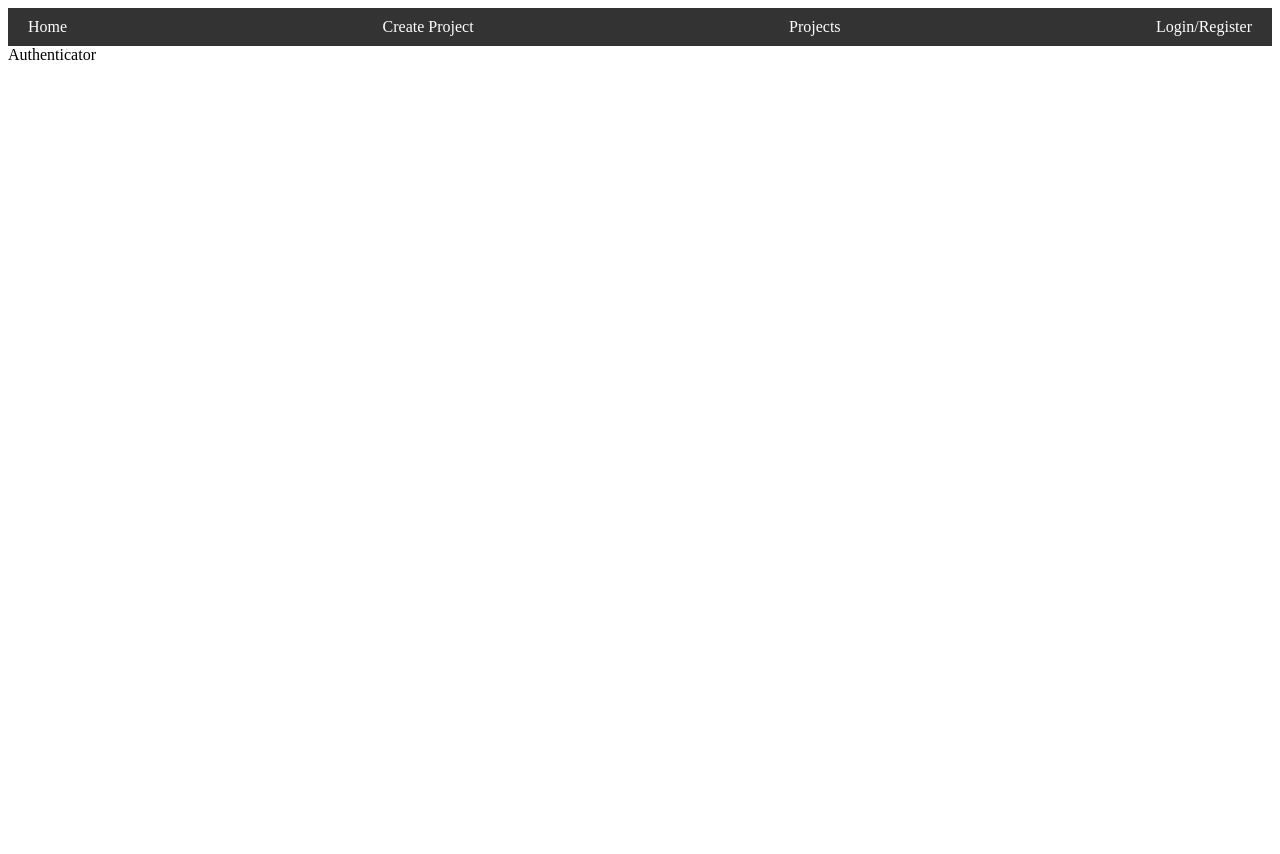
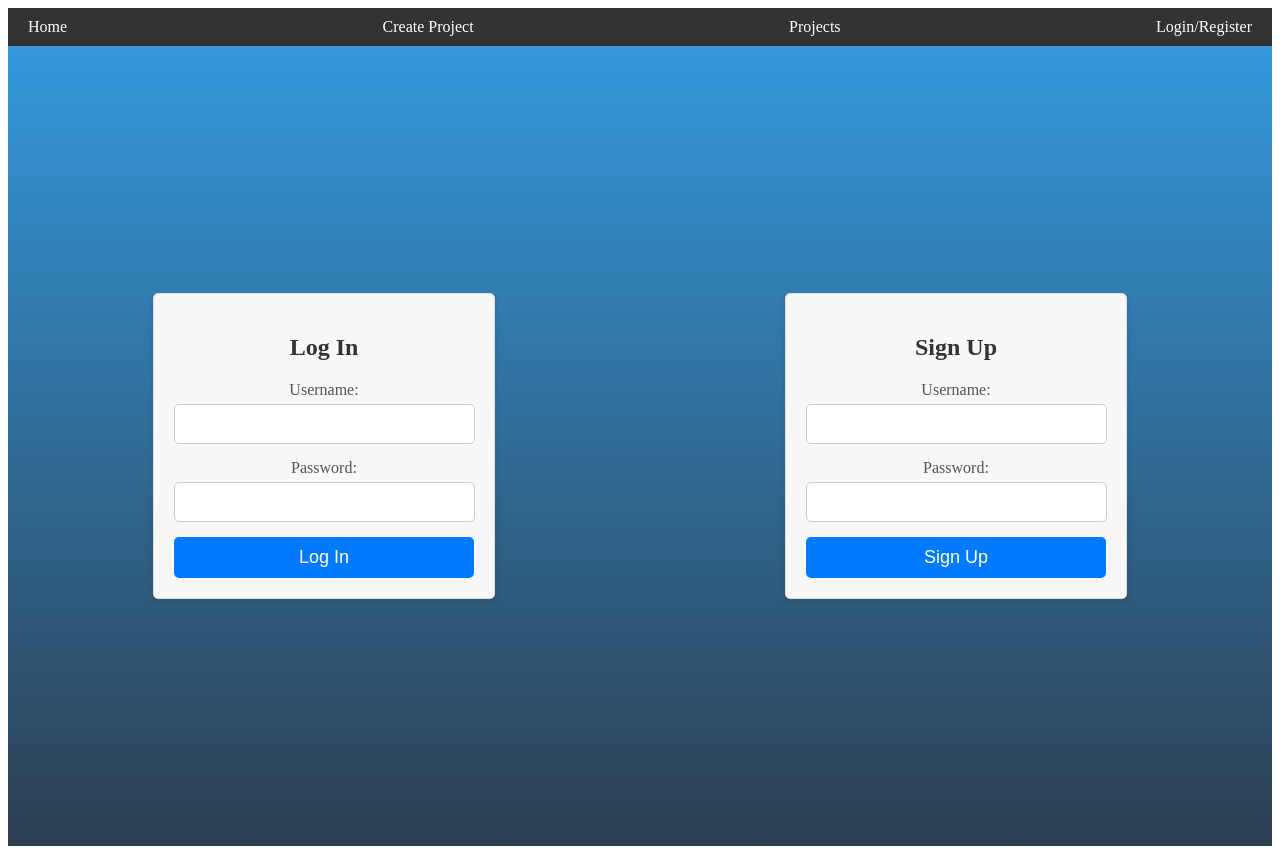
Before and after one commit to mouadelfaiz/Final-project-frontend, a React (Vite) app: page /auth in a window 1280 px wide. Before the commit the page ends 800 px from the top, so only its background shows below. Built offline with nearby package versions, Linux system fonts and the light colour scheme.

Commit message:
Update Authenticator.jsx

```diff
--- a/src/pages/Authenticator.jsx
+++ b/src/pages/Authenticator.jsx
@@ -1,7 +1,12 @@
-import React from 'react'
+import React from 'react';
+import Login from '../components/Login';
+import Register from '../components/Register';
 
 export default function Authenticator() {
   return (
-    <div>Authenticator</div>
-  )
+    <div className='auth'>
+      <Login/>
+      <Register/>
+    </div>
+  );
 }
```
